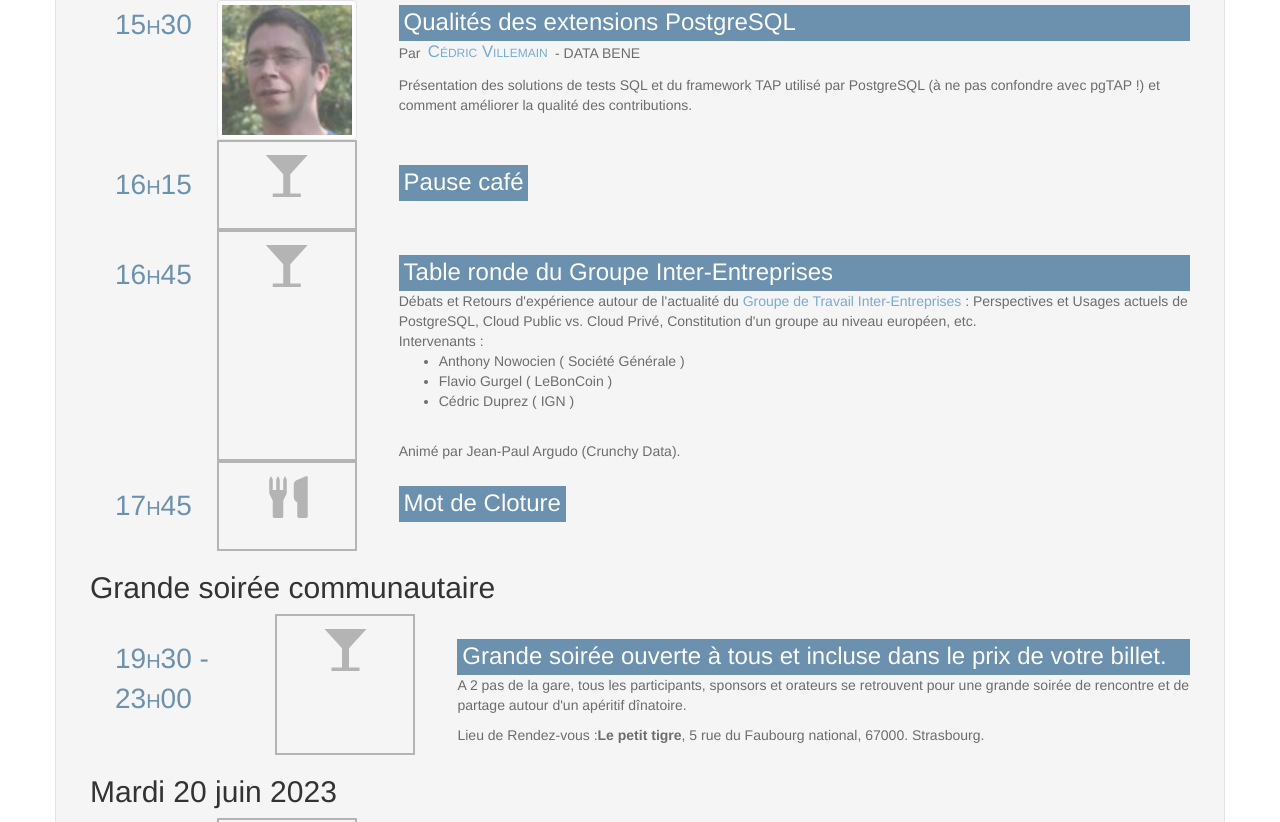
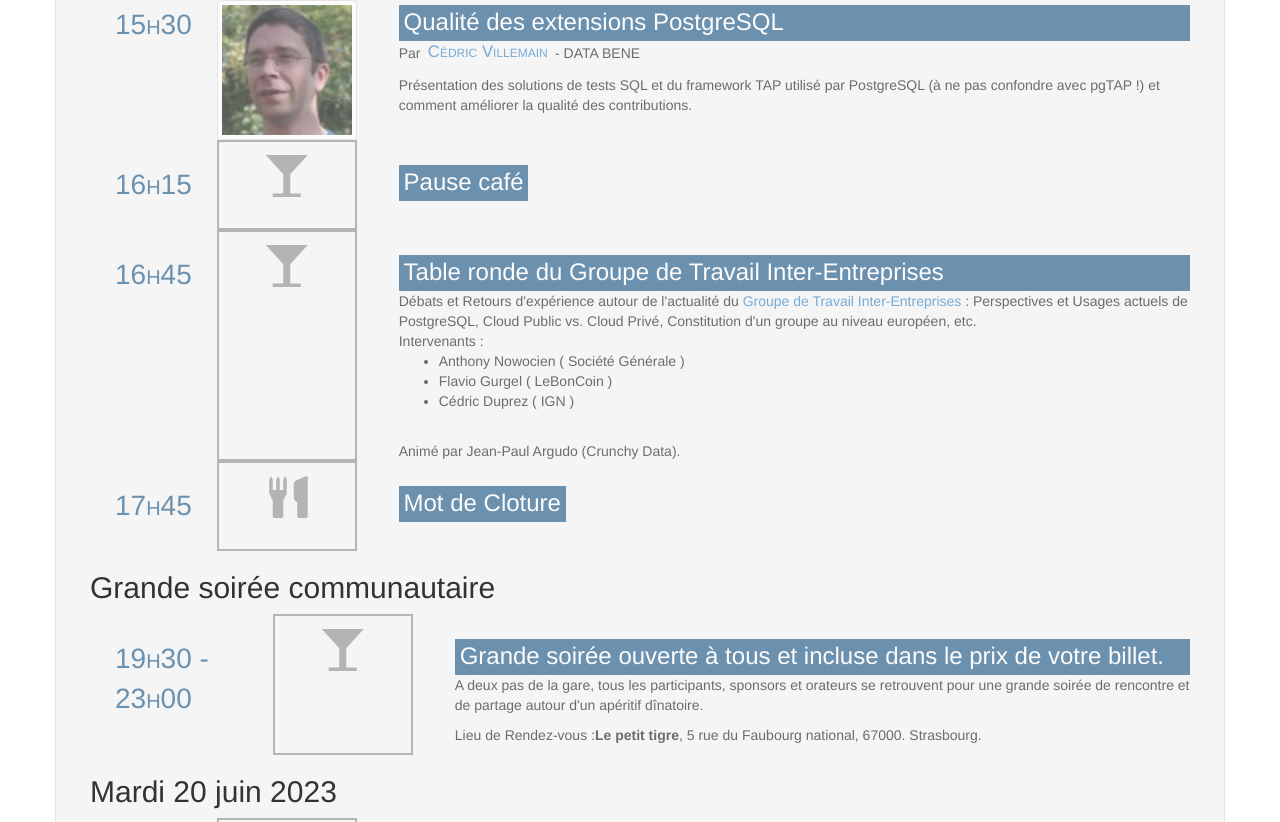
Before and after one commit to postgresqlfr/2024.pgday.fr, a Jekyll site: the page built from programme.md, in a window 1280 px wide and 1400 px high. Shown: the part 578-1400 px from the top of the window. Built offline with Jekyll 4.4.1, drawn with Linux system fonts in a browser that asks for light colours.

Commit message:
Update programme.md
Corrections mineures

```diff
--- a/programme.md
+++ b/programme.md
@@ -63,7 +63,7 @@
   <img src="img/orateurs/c_villemain_2.jpg" class="img-thumbnail" alt="">
   </div>
   <div class="schedule_desc">
-  <h3>Qualités des extensions PostgreSQL</h3>
+  <h3>Qualité des extensions PostgreSQL</h3>
   <p>Par <a href="orateurs#cedric_villemain" class="pg_speaker_name">Cédric Villemain</a> - DATA BENE</p>
   <p>
   Présentation des solutions de tests SQL et du framework TAP utilisé par PostgreSQL (à ne pas confondre avec pgTAP !) et comment améliorer la qualité des contributions.
@@ -99,7 +99,7 @@
   <span class="glyphicon glyphicon-glass" aria-hidden="true"></span>
   </div>
   <div class="schedule_desc">
-  <h3>Table ronde du Groupe Inter-Entreprises</h3>
+  <h3>Table ronde du Groupe de Travail Inter-Entreprises</h3>
   Débats et Retours d'expérience autour de l'actualité du
   <a href='https://www.postgresql.fr/entreprises:accueil'>Groupe de Travail Inter-Entreprises</a>
   : Perspectives et Usages actuels de PostgreSQL, Cloud Public vs. Cloud Privé, Constitution
@@ -136,7 +136,7 @@
   </div>
   <div class="schedule_desc">
   <h3>Grande soirée ouverte à tous et incluse dans le prix de votre billet.</h3>
-  <p>A 2 pas de la gare, tous les participants, sponsors et orateurs se retrouvent pour une grande soirée de rencontre et de partage autour d'un apéritif dînatoire.</p>
+  <p>A deux pas de la gare, tous les participants, sponsors et orateurs se retrouvent pour une grande soirée de rencontre et de partage autour d'un apéritif dînatoire.</p>
   <p>Lieu de Rendez-vous :<strong>Le petit tigre</strong>, 5 rue du Faubourg national, 67000. Strasbourg.</p>
   </div>
 </div>
```
